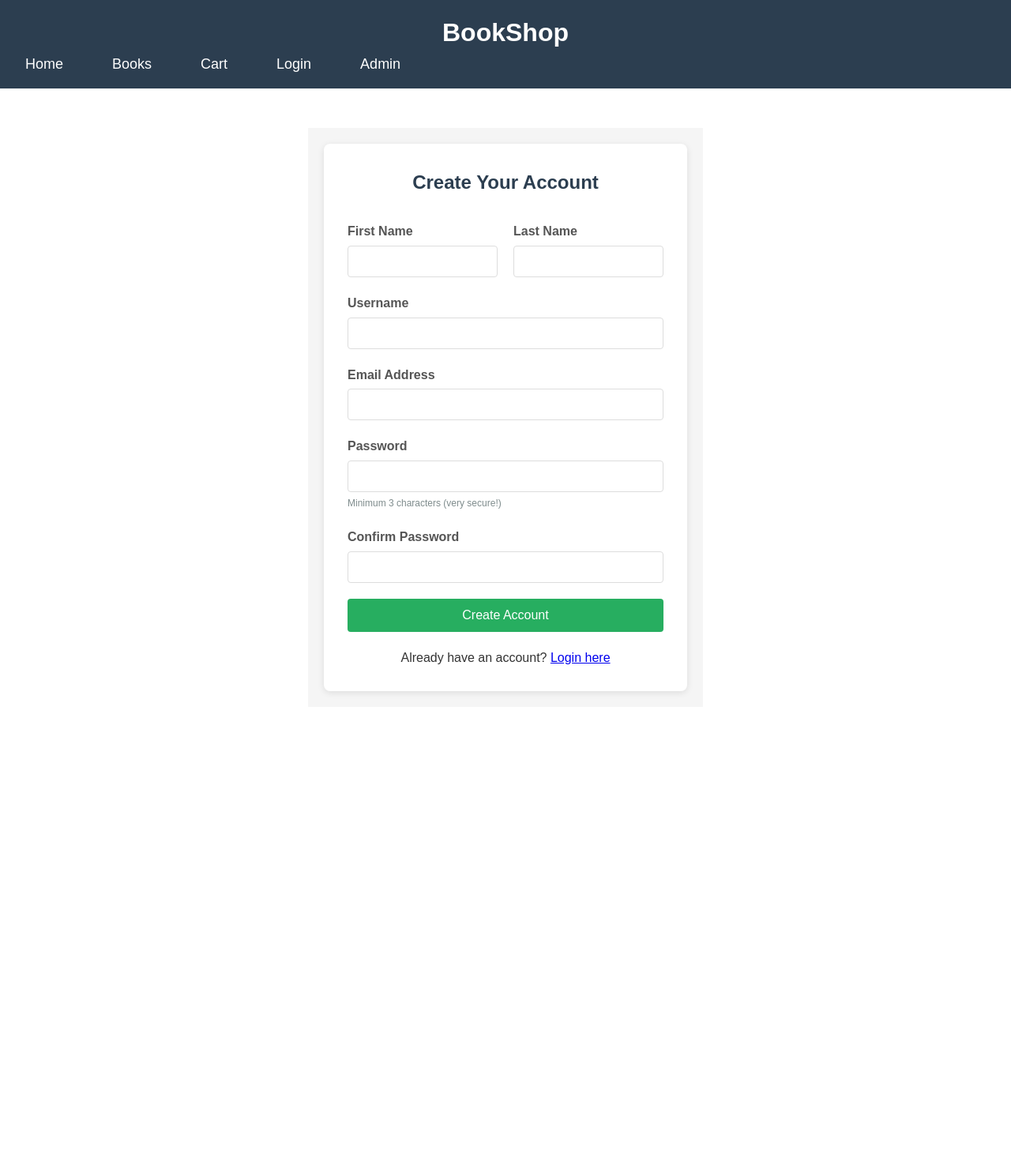
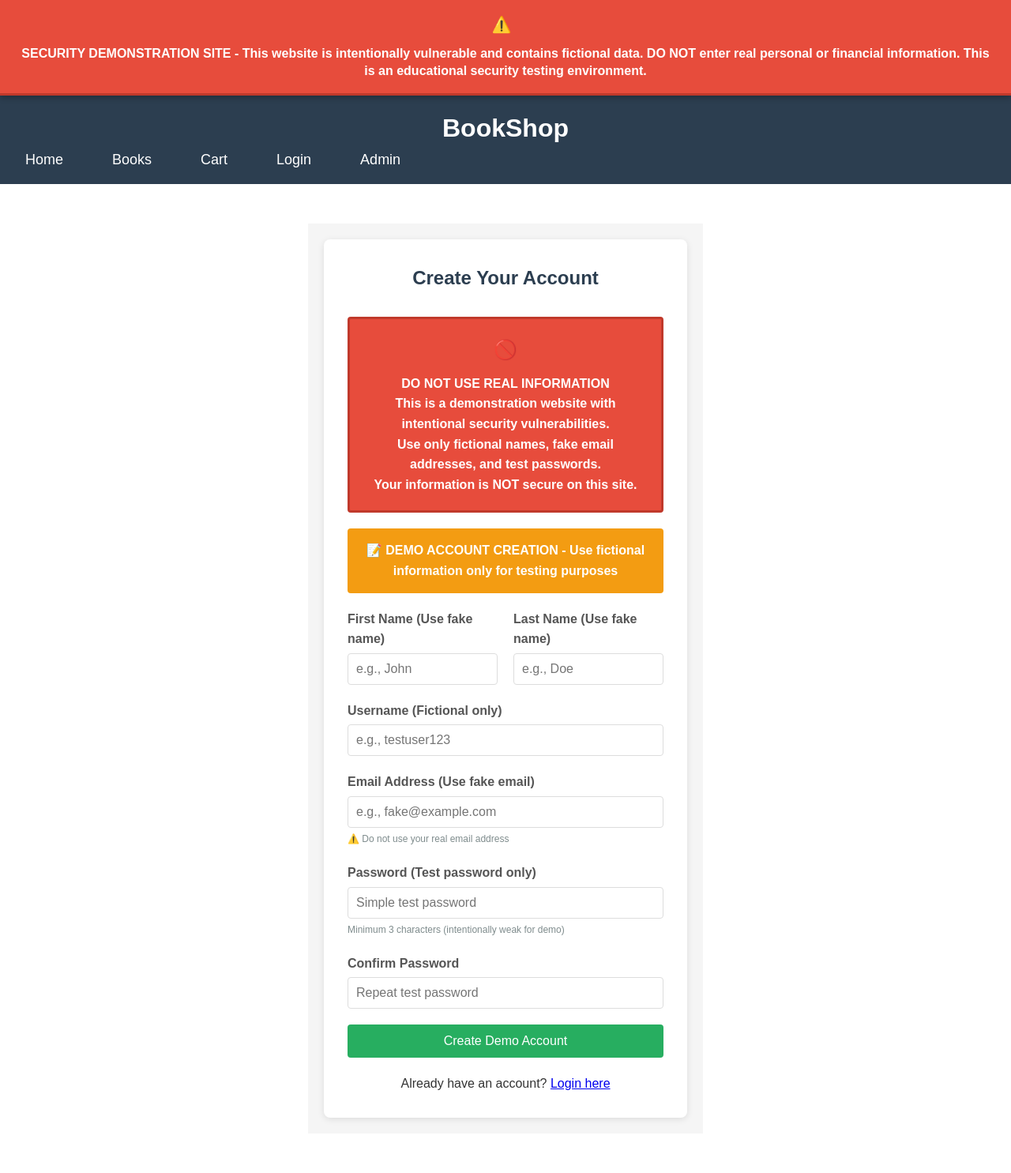
Before and after one commit to dommj00/bookshop-azure, a PHP site: page /register.php in a window 1280 px wide. Shown: the whole page at 79% size. Before the commit the page ends 882 px from the top, so only its background shows below. Run offline with PHP 8.4, Linux system fonts and the light colour scheme.

Commit message:
Update register.php
- Added security warnings

```diff
--- a/register.php
+++ b/register.php
@@ -152,9 +152,45 @@ if ($_SERVER['REQUEST_METHOD'] === 'POST') {
             color: #7f8c8d;
             margin-top: 5px;
         }
+
+        .security-notice {
+            background: #f39c12;
+            color: white;
+            padding: 15px;
+            border-radius: 4px;
+            margin-bottom: 20px;
+            text-align: center;
+            font-weight: bold;
+        }
+
+        .critical-warning {
+            background: #e74c3c;
+            color: white;
+            padding: 20px;
+            border-radius: 4px;
+            margin-bottom: 20px;
+            text-align: center;
+            font-weight: bold;
+            border: 3px solid #c0392b;
+        }
+
+        .warning-icon {
+            font-size: 24px;
+            margin-bottom: 10px;
+            display: block;
+        }
     </style>
 </head>
 <body>
+    <!-- Security Warning Banner -->
+    <div class="security-warning-banner">
+        <span class="warning-icon">⚠️</span>
+        <span class="warning-text">
+            <strong>SECURITY DEMONSTRATION SITE</strong> - This website is intentionally vulnerable and contains fictional data.
+            DO NOT enter real personal or financial information. This is an educational security testing environment.
+        </span>
+    </div>
+
     <header>
         <h1>BookShop</h1>
         <nav>
@@ -172,6 +208,14 @@ if ($_SERVER['REQUEST_METHOD'] === 'POST') {
         <div class="register-form">
             <h2>Create Your Account</h2>
 
+            <div class="critical-warning">
+                <span class="warning-icon">🚫</span>
+                <strong>DO NOT USE REAL INFORMATION</strong><br>
+                This is a demonstration website with intentional security vulnerabilities.<br>
+                Use only fictional names, fake email addresses, and test passwords.<br>
+                Your information is NOT secure on this site.
+            </div>
+
             <?php if (isset($error)): ?>
                 <div class="error-message"><?php echo $error; ?></div>
             <?php endif; ?>
@@ -188,46 +232,59 @@ if ($_SERVER['REQUEST_METHOD'] === 'POST') {
                 </script>
             <?php else: ?>
 
+            <div class="security-notice">
+                📝 DEMO ACCOUNT CREATION - Use fictional information only for testing purposes
+            </div>
+
             <form method="POST" action="register.php">
                 <div class="form-row">
                     <div class="form-group">
-                        <label for="first_name">First Name</label>
+                        <label for="first_name">First Name (Use fake name)</label>
                         <input type="text" id="first_name" name="first_name" required
+                               placeholder="e.g., John"
                                value="<?php echo $_POST['first_name'] ?? ''; ?>">
                     </div>
                     <div class="form-group">
-                        <label for="last_name">Last Name</label>
+                        <label for="last_name">Last Name (Use fake name)</label>
                         <input type="text" id="last_name" name="last_name" required
+                               placeholder="e.g., Doe"
                                value="<?php echo $_POST['last_name'] ?? ''; ?>">
                     </div>
                 </div>
 
                 <div class="form-group">
-                    <label for="username">Username</label>
+                    <label for="username">Username (Fictional only)</label>
                     <input type="text" id="username" name="username" required
+                           placeholder="e.g., testuser123"
                            value="<?php echo $_POST['username'] ?? ''; ?>">
                 </div>
 
                 <div class="form-group">
-                    <label for="email">Email Address</label>
+                    <label for="email">Email Address (Use fake email)</label>
                     <input type="email" id="email" name="email" required
+                           placeholder="e.g., fake@example.com"
                            value="<?php echo $_POST['email'] ?? ''; ?>">
+                    <div class="password-requirements">
+                        ⚠️ Do not use your real email address
+                    </div>
                 </div>
 
                 <div class="form-group">
-                    <label for="password">Password</label>
-                    <input type="password" id="password" name="password" required>
+                    <label for="password">Password (Test password only)</label>
+                    <input type="password" id="password" name="password" required
+                           placeholder="Simple test password">
                     <div class="password-requirements">
-                        Minimum 3 characters (very secure!)
+                        Minimum 3 characters (intentionally weak for demo)
                     </div>
                 </div>
 
                 <div class="form-group">
                     <label for="confirm_password">Confirm Password</label>
-                    <input type="password" id="confirm_password" name="confirm_password" required>
+                    <input type="password" id="confirm_password" name="confirm_password" required
+                           placeholder="Repeat test password">
                 </div>
 
-                <button type="submit" class="register-btn">Create Account</button>
+                <button type="submit" class="register-btn">Create Demo Account</button>
             </form>
 
             <div class="login-link">
```
